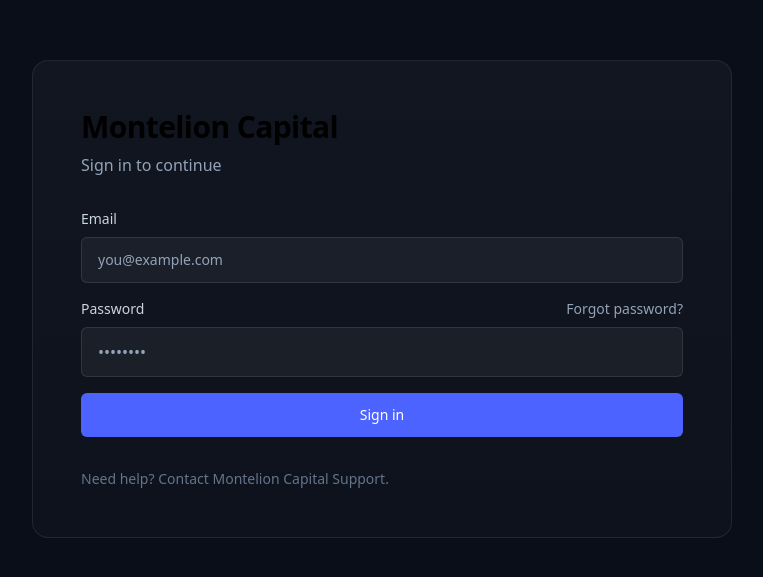
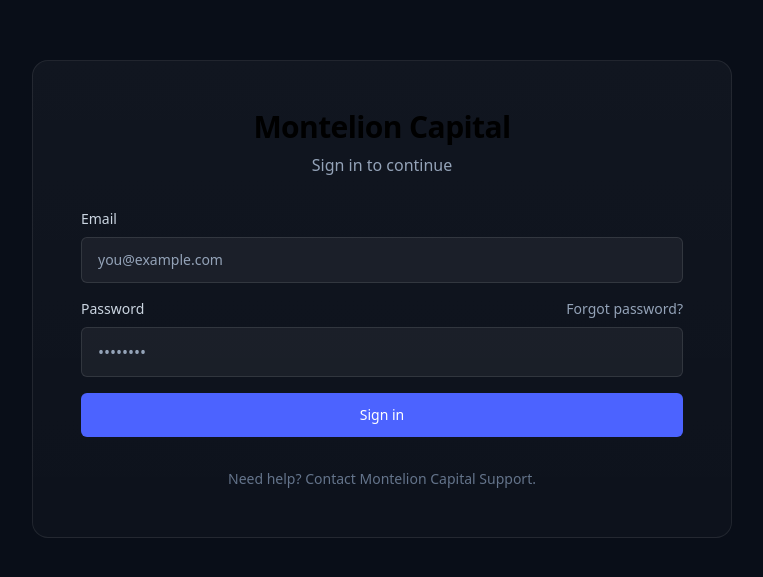
Before and after one commit to montelioncapital/montelion-app-v1, a Next.js app: page /login in a window 1280 px wide. Shown: the part 101-678 px from the top of the page, without its empty margins (258-1021 px from the left). Built offline with nearby package versions, Linux system fonts and the light colour scheme.

Commit message:
Update page.jsx

```diff
--- a/app/login/page.jsx
+++ b/app/login/page.jsx
@@ -3,8 +3,8 @@ export const metadata = { title: "Sign in • Montelion Capital" };
 export default function LoginPage() {
   return (
     <div className="mc-card">
-      <div className="mc-section text-left">
-        <div className="mb-8">
+      <div className="mc-section">
+        <div className="mb-8 text-center">
           <h1 className="text-3xl font-semibold tracking-[-0.02em]">Montelion Capital</h1>
           <p className="mt-2 text-slate-400">Sign in to continue</p>
         </div>
@@ -26,10 +26,9 @@ export default function LoginPage() {
           <button type="submit" className="mc-btn mc-btn-primary w-full mt-3">Sign in</button>
         </form>
 
-        <p className="mt-8 text-sm text-slate-500">
+        <p className="mt-8 text-center text-sm text-slate-500">
           Need help? Contact{" "}
-          {/* Pas de soulignement, hover géré globalement */}
-          <a href="#" className="">
+          <a href="#" className="underline decoration-white/20 hover:text-slate-300">
             Montelion Capital Support
           </a>.
         </p>
```
